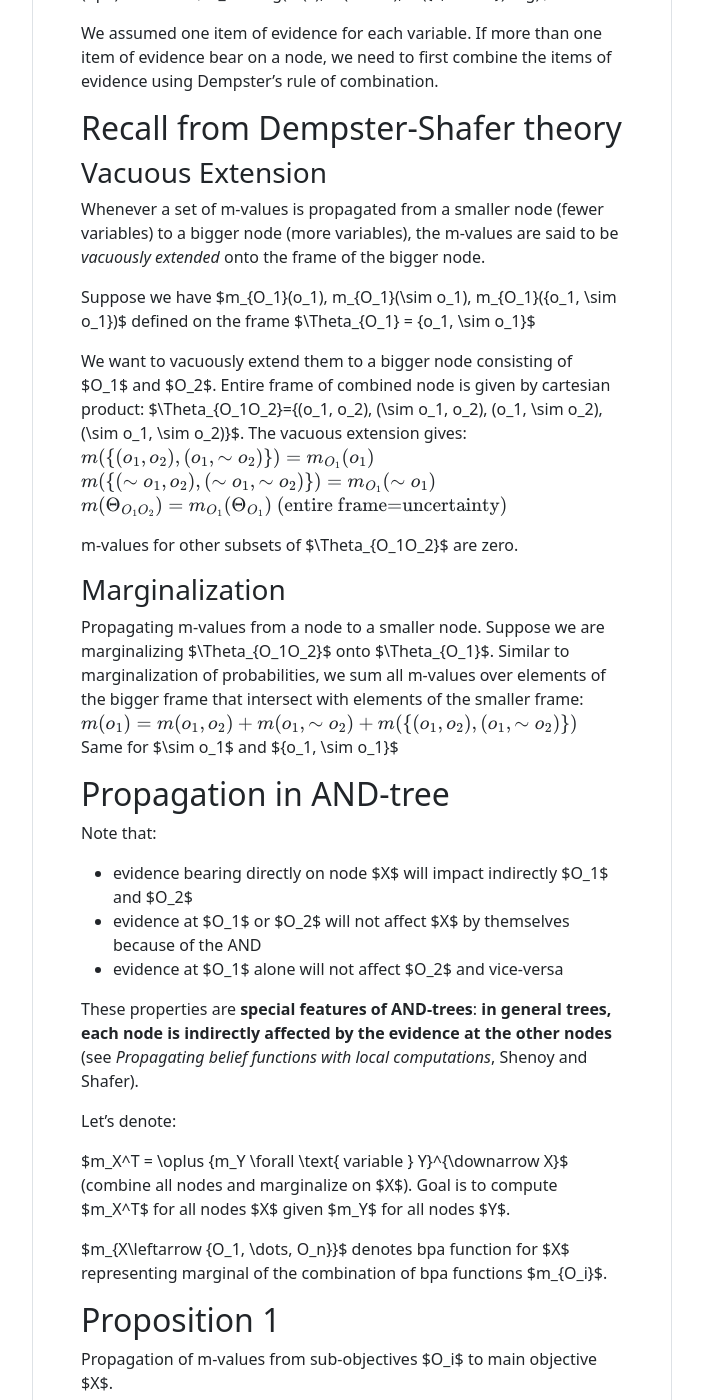
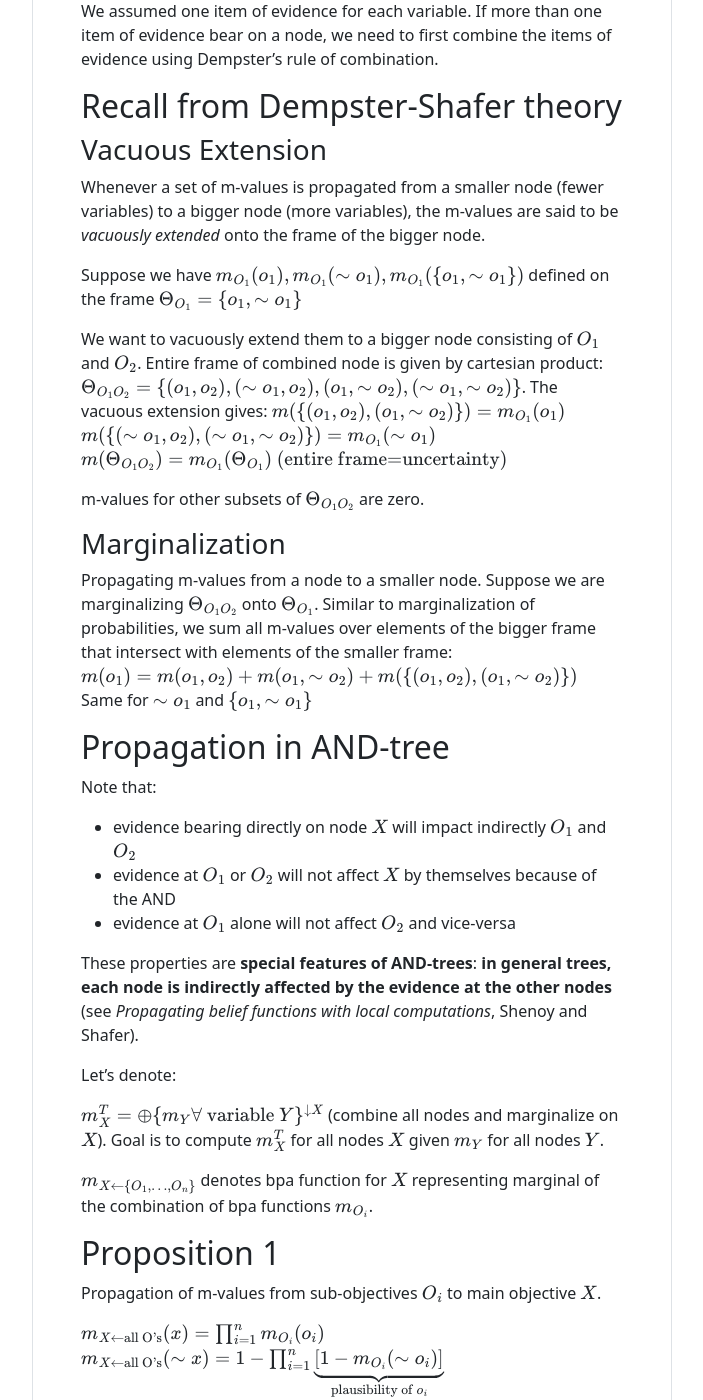
Before and after one commit to TimothyDelille/timothydelille.github.io, a Jekyll site: the page built from _content/propagating_belief_functions_in_and_trees.md, in a window 1280 px wide and 1400 px high, scrolled down 1169 px. Shown: the whole window, without its empty margins (288-991 px from the left). Built offline with Jekyll 4.4.1, drawn with Linux system fonts in a browser that asks for light colours; nearby versions of some CDN libraries; formulas are drawn with MathJax 3; some of the changed text lies outside the part shown.

Commit message:
solved mathjax formatting issue in dempster-shafer theory

```diff
--- a/_content/propagating_belief_functions_in_and_trees.md
+++ b/_content/propagating_belief_functions_in_and_trees.md
@@ -9,13 +9,13 @@ tag: Dempster-Shafer Theory
 
 General propagation method is quite complex and can be simplified when the network is an AND-tree.
 
-Consider simple evidential network with binary variables $X$, $O_1$ and $O_2$ with frames (values) $\Theta_X=\{x, \sim x\}$, $\Theta_{O_1}=\{o_1, \sim o_1\}$, $\Theta_{O_2}=\{o_2, \sim o_2\}$.
+Consider simple evidential network with binary variables $$X$$, $$O_1$$ and $$O_2$$ with frames (values) $$\Theta_X=\{x, \sim x\}$$, $$\Theta_{O_1}=\{o_1, \sim o_1\}$$, $$\Theta_{O_2}=\{o_2, \sim o_2\}$$.
 
 ![simple network](../assets/img/propagating_belief_functions_in_and_trees_simple_network.png)
 
-We assume $O_1, O_2$ are related to $X$ through and AND node: $X=x$ iff $O_1=o_1$ and $O_2=o_2$. This relationship is incorporated by assuming that the frame of the relational node $R$ is: $\Theta_R=\{(x, o_1, o_2), (\sim x, \sim o_1, \sim o_2), (\sim x, o_1, \sim o_2), (\sim x, o_1, \sim o_2)\}$
+We assume $$O_1, O_2$$ are related to $$X$$ through and AND node: $$X=x$$ iff $$O_1=o_1$$ and $$O_2=o_2$$. This relationship is incorporated by assuming that the frame of the relational node $$R$$ is: $$\Theta_R=\{(x, o_1, o_2), (\sim x, \sim o_1, \sim o_2), (\sim x, o_1, \sim o_2), (\sim x, o_1, \sim o_2)\}$$
 
-Evidence for a variable is represented by a basic probability assignment (bpa) function: $m_X = \big(m(x), m(\sim x), m(\{x, \sim x\})\big)$
+Evidence for a variable is represented by a basic probability assignment (bpa) function: $$m_X = \big(m(x), m(\sim x), m(\{x, \sim x\})\big)$$
 
 We assumed one item of evidence for each variable. If more than one item of evidence bear on a node, we need to first combine the items of evidence using Dempster's rule of combination.
 
@@ -23,36 +23,36 @@ We assumed one item of evidence for each variable. If more than one item of evid
 ### Vacuous Extension
 Whenever a set of m-values is propagated from a smaller node (fewer variables) to a bigger node (more variables), the m-values are said to be *vacuously extended* onto the frame of the bigger node.
 
-Suppose we have $m_{O_1}(o_1), m_{O_1}(\sim o_1), m_{O_1}(\{o_1, \sim o_1\})$ defined on the frame $\Theta_{O_1} = \{o_1, \sim o_1\}$
+Suppose we have $$m_{O_1}(o_1), m_{O_1}(\sim o_1), m_{O_1}(\{o_1, \sim o_1\})$$ defined on the frame $$\Theta_{O_1} = \{o_1, \sim o_1\}$$
 
-We want to vacuously extend them to a bigger node consisting of $O_1$ and $O_2$. Entire frame of combined node is given by cartesian product: $\Theta_{O_1O_2}=\{(o_1, o_2), (\sim o_1, o_2), (o_1, \sim o_2), (\sim o_1, \sim o_2)\}$. The vacuous extension gives:
+We want to vacuously extend them to a bigger node consisting of $$O_1$$ and $$O_2$$. Entire frame of combined node is given by cartesian product: $$\Theta_{O_1O_2}=\{(o_1, o_2), (\sim o_1, o_2), (o_1, \sim o_2), (\sim o_1, \sim o_2)\}$$. The vacuous extension gives:
 $$m(\{(o_1, o_2), (o_1, \sim o_2)\}) = m_{O_1}(o_1)$$
 $$m(\{(\sim o_1, o_2), (\sim o_1, \sim o_2)\}) = m_{O_1}(\sim o_1)$$
 $$m(\Theta_{O_1O_2}) = m_{O_1}(\Theta_{O_1}) \text{ (entire frame=uncertainty)}$$
 
-m-values for other subsets of $\Theta_{O_1O_2}$ are zero.
+m-values for other subsets of $$\Theta_{O_1O_2}$$ are zero.
 ### Marginalization
-Propagating m-values from a node to a smaller node. Suppose we are marginalizing $\Theta_{O_1O_2}$ onto $\Theta_{O_1}$. Similar to marginalization of probabilities, we sum all m-values over elements of the bigger frame that intersect with elements of the smaller frame:
+Propagating m-values from a node to a smaller node. Suppose we are marginalizing $$\Theta_{O_1O_2}$$ onto $$\Theta_{O_1}$$. Similar to marginalization of probabilities, we sum all m-values over elements of the bigger frame that intersect with elements of the smaller frame:
 $$m(o_1) = m(o_1, o_2) + m(o_1, \sim o_2) + m(\{(o_1, o_2), (o_1, \sim o_2)\})$$
-Same for $\sim o_1$ and $\{o_1, \sim o_1\}$
+Same for $$\sim o_1$$ and $$\{o_1, \sim o_1\}$$
 
 ## Propagation in AND-tree
 Note that:
-* evidence bearing directly on node $X$ will impact indirectly $O_1$ and $O_2$
-* evidence at $O_1$ or $O_2$ will not affect $X$ by themselves because of the AND
-* evidence at $O_1$ alone will not affect $O_2$ and vice-versa
+* evidence bearing directly on node $$X$$ will impact indirectly $$O_1$$ and $$O_2$$
+* evidence at $$O_1$$ or $$O_2$$ will not affect $$X$$ by themselves because of the AND
+* evidence at $$O_1$$ alone will not affect $$O_2$$ and vice-versa
 
 These properties are **special features of AND-trees**: **in general trees, each node is indirectly affected by the evidence at the other nodes** (see *Propagating belief functions with local computations*, Shenoy and Shafer).
 
 Let's denote:
 
-$m_X^T = \oplus \{m_Y \forall \text{ variable } Y\}^{\downarrow X}$ (combine all nodes and marginalize on $X$).
-Goal is to compute $m_X^T$ for all nodes $X$ given $m_Y$ for all nodes $Y$.
+$$m_X^T = \oplus \{m_Y \forall \text{ variable } Y\}^{\downarrow X}$$ (combine all nodes and marginalize on $$X$$).
+Goal is to compute $$m_X^T$$ for all nodes $$X$$ given $$m_Y$$ for all nodes $$Y$$.
 
-$m_{X\leftarrow \{O_1, \dots, O_n\}}$ denotes bpa function for $X$ representing marginal of the combination of bpa functions $m_{O_i}$.
+$$m_{X\leftarrow \{O_1, \dots, O_n\}}$$ denotes bpa function for $$X$$ representing marginal of the combination of bpa functions $$m_{O_i}$$.
 
 ## Proposition 1
-Propagation of m-values from sub-objectives $O_i$ to main objective $X$.
+Propagation of m-values from sub-objectives $$O_i$$ to main objective $$X$$.
 
 $$m_{X\leftarrow \text{all O's}} (x) = \prod_{i=1}^n m_{O_i}(o_i)$$
 $$m_{X\leftarrow \text{all O's}} (\sim x) = 1-\prod_{i=1}^n \underbrace{[1-m_{O_i}(\sim o_i)]}_{\text{plausibility of }o_i}$$
@@ -61,12 +61,12 @@ $$m_{X\leftarrow \text{all O's}}(\{x, \sim x\}) = 1-m_{X\leftarrow \text{all O's
 ## Proof of Proposition 1
 
 ## Proposition 2
-Propagation of m-values to a given sub-objective $O_i$ from the main objective $X$ and other subobjectives $O_j, j\ne i$.
+Propagation of m-values to a given sub-objective $$O_i$$ from the main objective $$X$$ and other subobjectives $$O_j, j\ne i$$.
 
 $$m_{O_i\leftarrow \text{X & all other O's}}(o_i) = K_i^{-1} m_X(x)\prod_{j\ne i}[1-m_{o_j}(\sim o_j)]$$
 $$m_{O_i\leftarrow \text{X & all other O's}} (\sim o_i) = K_i^{-1} m_X(\sim x)\prod_{j\ne i}m_{O_j}(o_j)$$
 $$m_{O_i\leftarrow \text{X & all other O's}}(\{o_i, \sim o_i\}) = 1-m_{O_i\leftarrow \text{X & all other O's}}(o_i) - m_{O_i\leftarrow \text{X & all other O's}}(\sim o_i)$$
 
-where $K_i$ is the normalization constant given by $K_i=[1-m_X(x)C_i]$ and $C_i = 1-\prod_{j\ne i}[1-m_{o_j}(\sim o_j)]$ (measure of conflict).
+where $$K_i$$ is the normalization constant given by $$K_i=[1-m_X(x)C_i]$$ and $$C_i = 1-\prod_{j\ne i}[1-m_{o_j}(\sim o_j)]$$ (measure of conflict).
 
 ## Proof of Proposition 2
```
